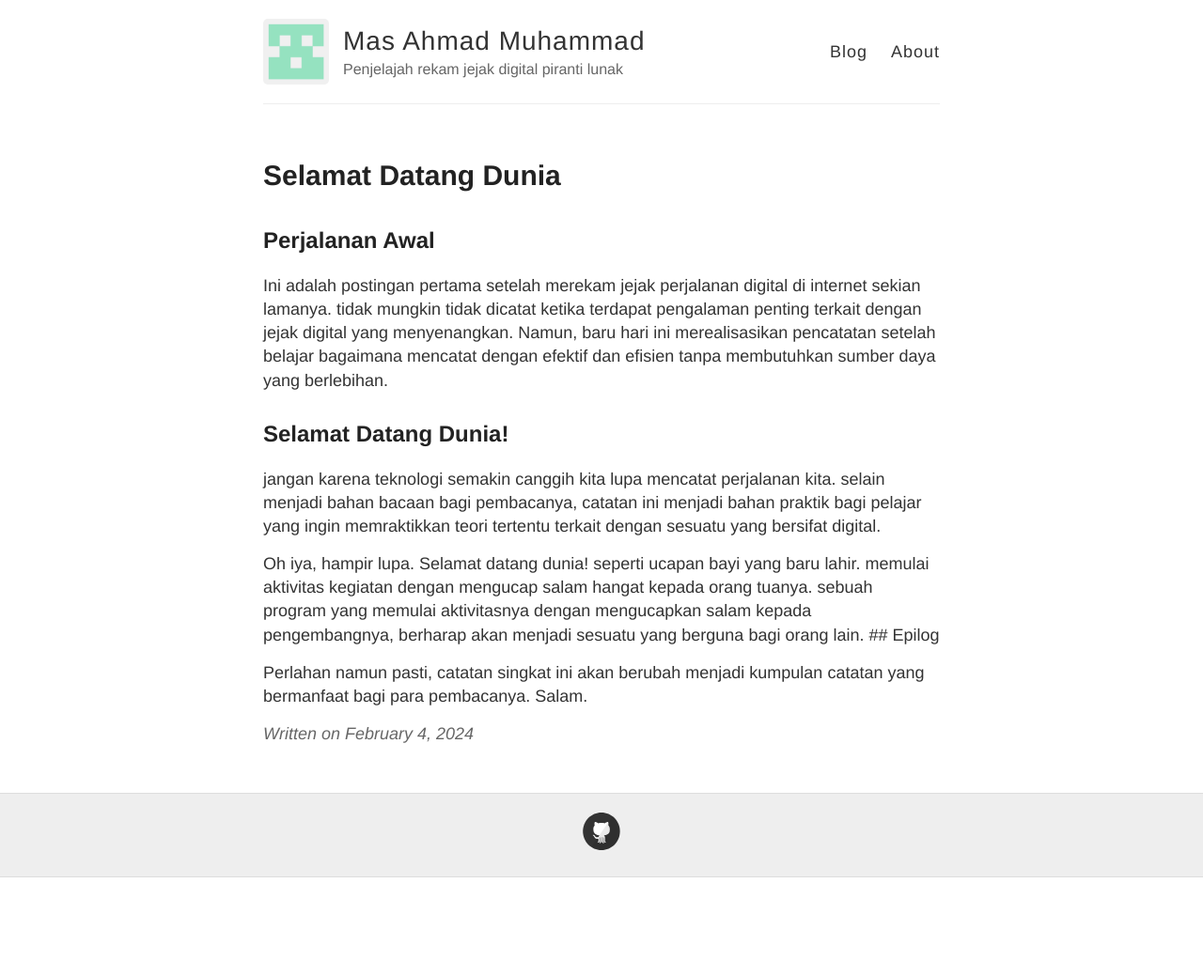
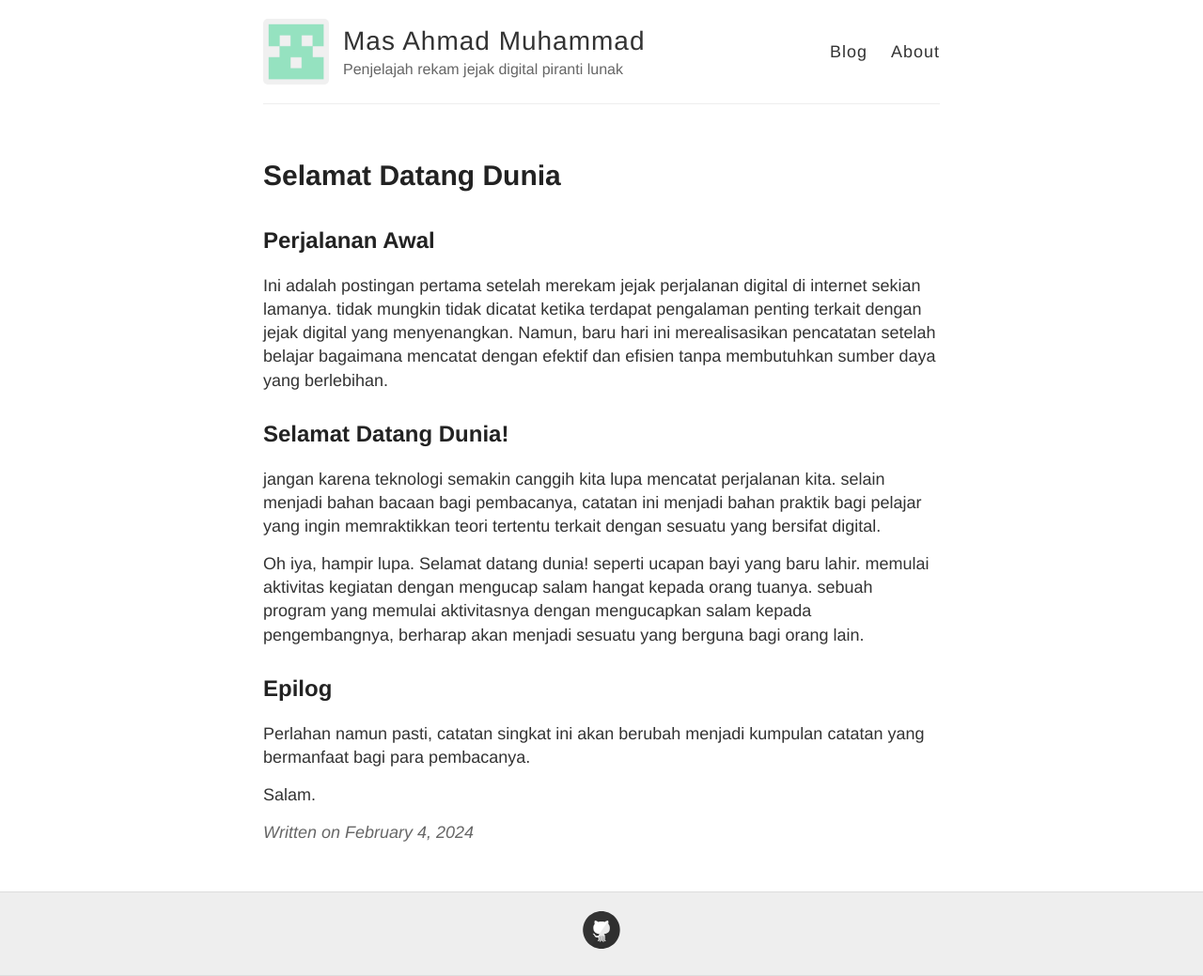
Before and after one commit to Mas4hmad/mas4hmad.github.io, a Jekyll site: the page built from _posts/2024-2-4-Selamat-Datang-Dunia.md, in a window 1280 px wide. Shown: the whole page at 94% size. Built offline with Jekyll 4.4.1, drawn with Linux system fonts in a browser that asks for light colours; our own code applies the rules of GitHub Pages for plain Markdown files; before the commit the page ends 934 px from its top, so only the background shows below that.

```diff
--- a/_posts/2024-2-4-Selamat-Datang-Dunia.md
+++ b/_posts/2024-2-4-Selamat-Datang-Dunia.md
@@ -4,9 +4,9 @@
 
 ## Selamat Datang Dunia!
 <p>jangan karena teknologi semakin canggih kita lupa mencatat perjalanan kita. selain menjadi bahan bacaan bagi pembacanya, catatan ini menjadi bahan praktik bagi pelajar yang ingin memraktikkan teori tertentu terkait dengan sesuatu yang bersifat digital.</p>
-<p> Oh iya, hampir lupa. Selamat datang dunia! seperti ucapan bayi yang baru lahir. memulai aktivitas kegiatan dengan mengucap salam hangat kepada orang tuanya. sebuah program yang memulai aktivitasnya dengan mengucapkan salam kepada pengembangnya, berharap akan menjadi sesuatu yang berguna bagi orang lain.
+<p> Oh iya, hampir lupa. Selamat datang dunia! seperti ucapan bayi yang baru lahir. memulai aktivitas kegiatan dengan mengucap salam hangat kepada orang tuanya. sebuah program yang memulai aktivitasnya dengan mengucapkan salam kepada pengembangnya, berharap akan menjadi sesuatu yang berguna bagi orang lain.</p>
 
 ## Epilog
-<p>Perlahan namun pasti, catatan singkat ini akan berubah menjadi kumpulan catatan yang bermanfaat bagi para pembacanya.
+<p>Perlahan namun pasti, catatan singkat ini akan berubah menjadi kumpulan catatan yang bermanfaat bagi para pembacanya.</p>
 
 Salam.
```
